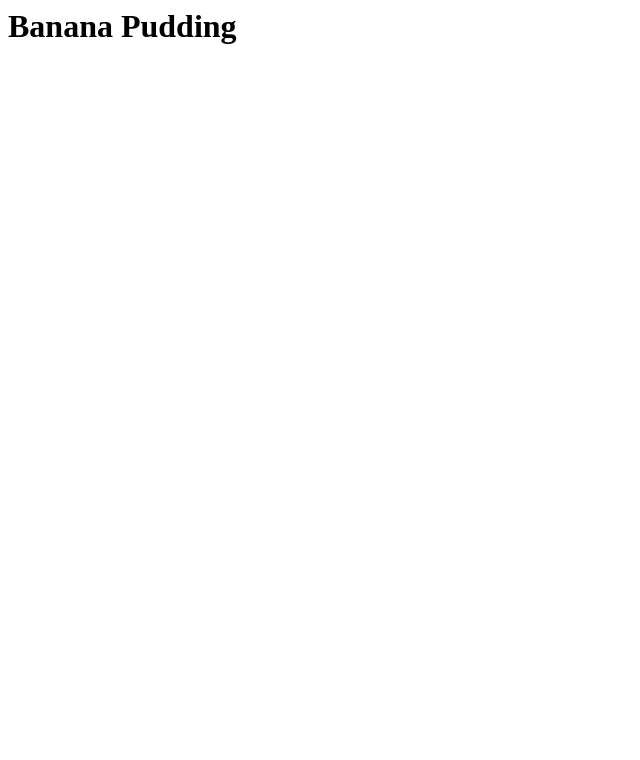
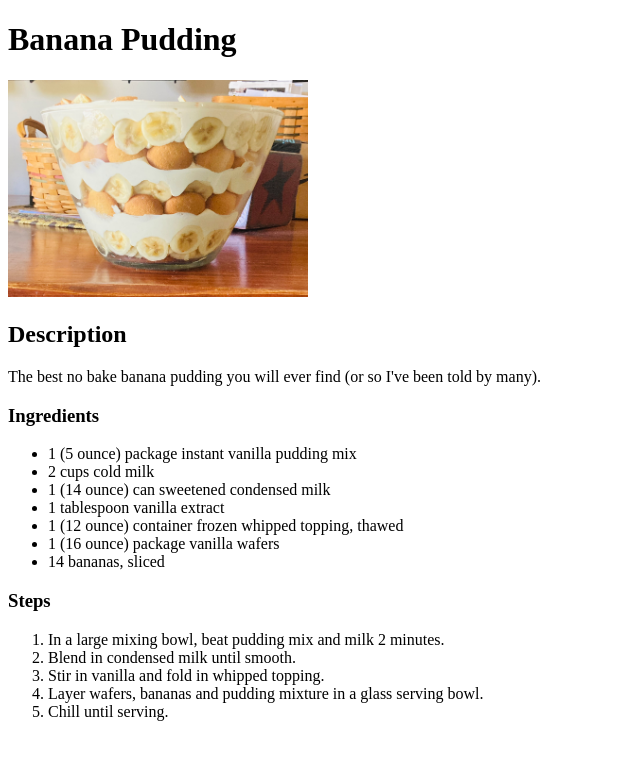
Before and after one commit to PsyTheGuy/odin-recipes, a plain HTML site: page recipes/banana-pudding.html in a window 1280 px wide. Shown: the whole page, without its empty margins (0-640 px from the left). Drawn offline with Linux system fonts and the light colour scheme.

Commit message:
Fill the banana pudding recipe page with content

```diff
--- a/recipes/banana-pudding.html
+++ b/recipes/banana-pudding.html
@@ -1 +1,32 @@
-<h1>Banana Pudding</h1>
+<!DOCTYPE html>
+
+<html>
+    <head>
+        <meta charset="UTF-8">
+        <title>Banana Pudding Recipe</title>
+    </head>
+    <body>
+        <h1>Banana Pudding</h1>
+        <img src="../image/banana-pudding.jpeg" width="300">
+        <h2>Description</h2>
+        <p>The best no bake banana pudding you will ever find (or so I've been told by many).</p>
+        <h3>Ingredients</h3>
+        <ul>
+            <li>1 (5 ounce) package instant vanilla pudding mix</li>
+            <li>2 cups cold milk</li>
+            <li>1 (14 ounce) can sweetened condensed milk</li>
+            <li>1 tablespoon vanilla extract</li>
+            <li>1 (12 ounce) container frozen whipped topping, thawed</li>
+            <li>1 (16 ounce) package vanilla wafers</li>
+            <li>14 bananas, sliced</li>
+        </ul>
+        <h3>Steps</h3>
+        <ol>
+            <li>In a large mixing bowl, beat pudding mix and milk 2 minutes.</li>
+            <li>Blend in condensed milk until smooth.</li>
+            <li>Stir in vanilla and fold in whipped topping.</li>
+            <li>Layer wafers, bananas and pudding mixture in a glass serving bowl.</li>
+            <li>Chill until serving.</li>
+        </ol>
+    </body>
+</html>
```
Also changed, not shown: image/banana-pudding.jpeg (added).
